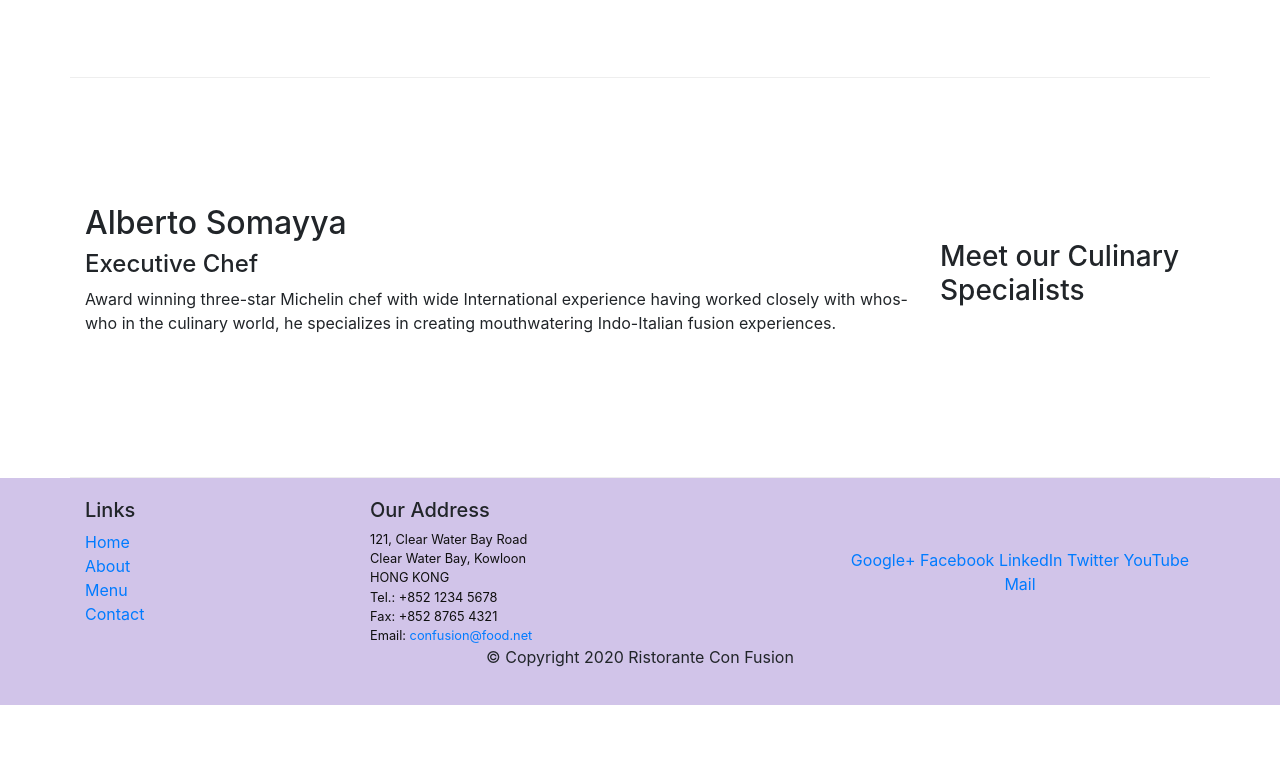
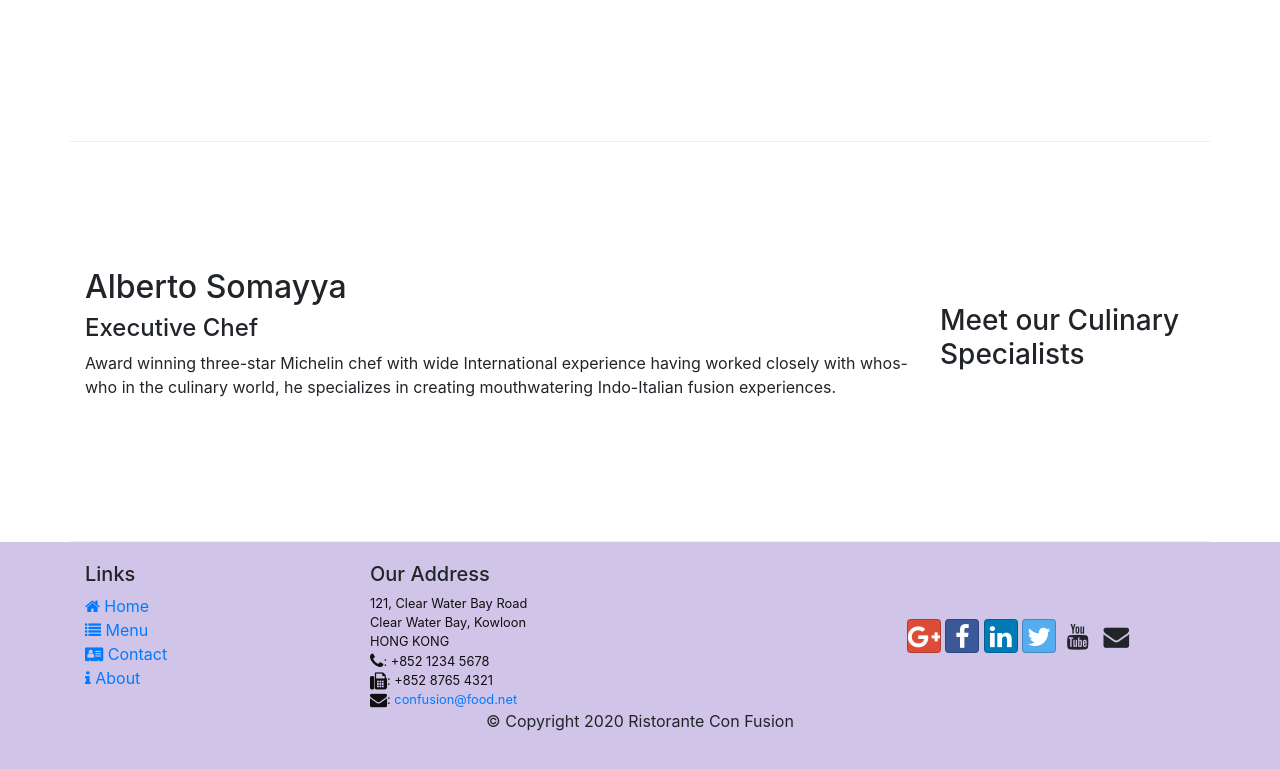
Before and after one commit to Prajwal-R/fullstackweb, a website: page index.html in a window 1280 px wide. Shown: the part 1056-1825 px from the top of the page. Before the commit the page ends 1761 px from the top, so only its background shows below. Drawn offline with nearby package versions, Linux system fonts and the light colour scheme.

Commit message:
social media icon

```diff
--- a/index.html
+++ b/index.html
@@ -8,6 +8,8 @@
 
     <!-- Bootstrap CSS -->
     <link rel="stylesheet" href="node_modules/bootstrap/dist/css/bootstrap.min.css">
+    <link rel="stylesheet" href="node_modules/font-awesome/css/font-awesome.min.css">
+    <link rel="stylesheet" href="node_modules/bootstrap-social/bootstrap-social.css">
     <link rel="stylesheet" href="css/styles.css">
     <title>Ristorante Con Fusion</title>
 </head>
@@ -21,10 +23,11 @@
             <a class="navbar-brand mr-auto" href="#">Ristorante Con Fusion</a>
             <div class="collapse navbar-collapse" id="Navbar">
             <ul class="navbar-nav mr-auto">
-                <li class="nav-item active"><a class="nav-link"href="#">home</a></li>
-                <li class="nav-item"><a class="nav-link"href="./aboutus.html">about</a></li>
-                <li class="nav-item"><a class="nav-link"href="#">Menu</a></li>
-                <li class="nav-item"><a class="nav-link"href="#">Contact</a></li>
+                <li class="nav-item active"><a class="nav-link"href="#"><span class="fa fa-home fa-lg"></span> home</a></li>
+                <li class="nav-item"><a class="nav-link"href="#"><span class="fa fa-list fa-lg"></span> Menu</a></li>
+                <li class="nav-item"><a class="nav-link"href="#"><span class="fa fa-address-card fa-lg"></span> Contact</a></li>
+                <li class="nav-item"><a class="nav-link"href="./aboutus.html"><span class="fa fa-info fa-lg"></span> about</a></li>
+
             </ul>
             </div>
         </div>
@@ -42,6 +45,9 @@
         </div>
     </header>
 
+    <ol class="col-12 breadcrumb">
+        <li class="breadcrumb-item"><a href="#">home</a></li>
+    </ol>
     <div class="container">
         <div class="row row-content align-items-center">
             <div class="col-12 col-sm-4 order-sm-last col-md-3">
@@ -82,10 +88,10 @@
                 <div class="col-4 col-sm-2">
                     <h5>Links</h5>
                     <ul class="list-unstyled">
-                        <li><a href="#">Home</a></li>
-                        <li><a href="./aboutus.html">About</a></li>
-                        <li><a href="#">Menu</a></li>
-                        <li><a href="#">Contact</a></li>
+                        <li><a href="#"><span class="fa fa-home "></span> Home</a></li>
+                        <li><a href="#"><span class="fa fa-list "></span> Menu</a></li>
+                        <li><a href="#"><span class="fa fa-address-card "></span> Contact</a></li>
+                        <li><a href="./aboutus.html"><span class="fa fa-info "></span> About</a></li>
                     </ul>
                 </div>
                 <div class="col-7 offset-sm-1 col-sm-5">
@@ -94,19 +100,19 @@
 		              121, Clear Water Bay Road<br>
 		              Clear Water Bay, Kowloon<br>
 		              HONG KONG<br>
-		              Tel.: +852 1234 5678<br>
-		              Fax: +852 8765 4321<br>
-		              Email: <a href="mailto:confusion@food.net">confusion@food.net</a>
+		              <i class="fa fa-phone fa-lg"></i>: +852 1234 5678<br>
+		              <i class="fa fa-fax fa-lg"></i>: +852 8765 4321<br>
+		              <i class="fa fa-envelope fa-lg"></i>: <a href="mailto:confusion@food.net">confusion@food.net</a>
 		           </address>
                 </div>
                 <div class="col-12 col-sm-4 align-self-center">
                     <div class="text-center">
-                        <a href="http://google.com/+">Google+</a>
-                        <a href="http://www.facebook.com/profile.php?id=">Facebook</a>
-                        <a href="http://www.linkedin.com/in/">LinkedIn</a>
-                        <a href="http://twitter.com/">Twitter</a>
-                        <a href="http://youtube.com/">YouTube</a>
-                        <a href="mailto:">Mail</a>
+                        <a class="btn btn-social-icon btn-google" href="http://google.com/+"><i class="fa fa-google-plus fa-lg"></i></a>
+                        <a class="btn btn-social-icon btn-facebook" href="http://www.facebook.com/profile.php?id="><i class="fa fa-facebook fa-lg"></i></a>
+                        <a class="btn btn-social-icon btn-linkedin" href="http://www.linkedin.com/in/"><i class="fa fa-linkedin fa-lg"></i></a>
+                        <a class="btn btn-social-icon btn-twitter" href="http://twitter.com/"><i class="fa fa-twitter fa-lg"></i></a>
+                        <a class="btn btn-social-icon btn-youtube" href="http://youtube.com/"><i class="fa fa-youtube fa-lg"></i></a>
+                        <a class="btn btn-social-icon " href="mailto:"><i class="fa fa-envelope fa-lg"></i></a>
                     </div>
                 </div>
            </div>
--- a/package.json
+++ b/package.json
@@ -15,6 +15,8 @@
   },
   "dependencies": {
     "bootstrap": "^4.5.0",
+    "bootstrap-social": "^5.1.1",
+    "font-awesome": "^4.7.0",
     "jquery": "^3.5.1",
     "popper.js": "^1.12.9"
   }
```
Also changed, not shown: aboutus.html (+20 -17 lines), 1 other file.
